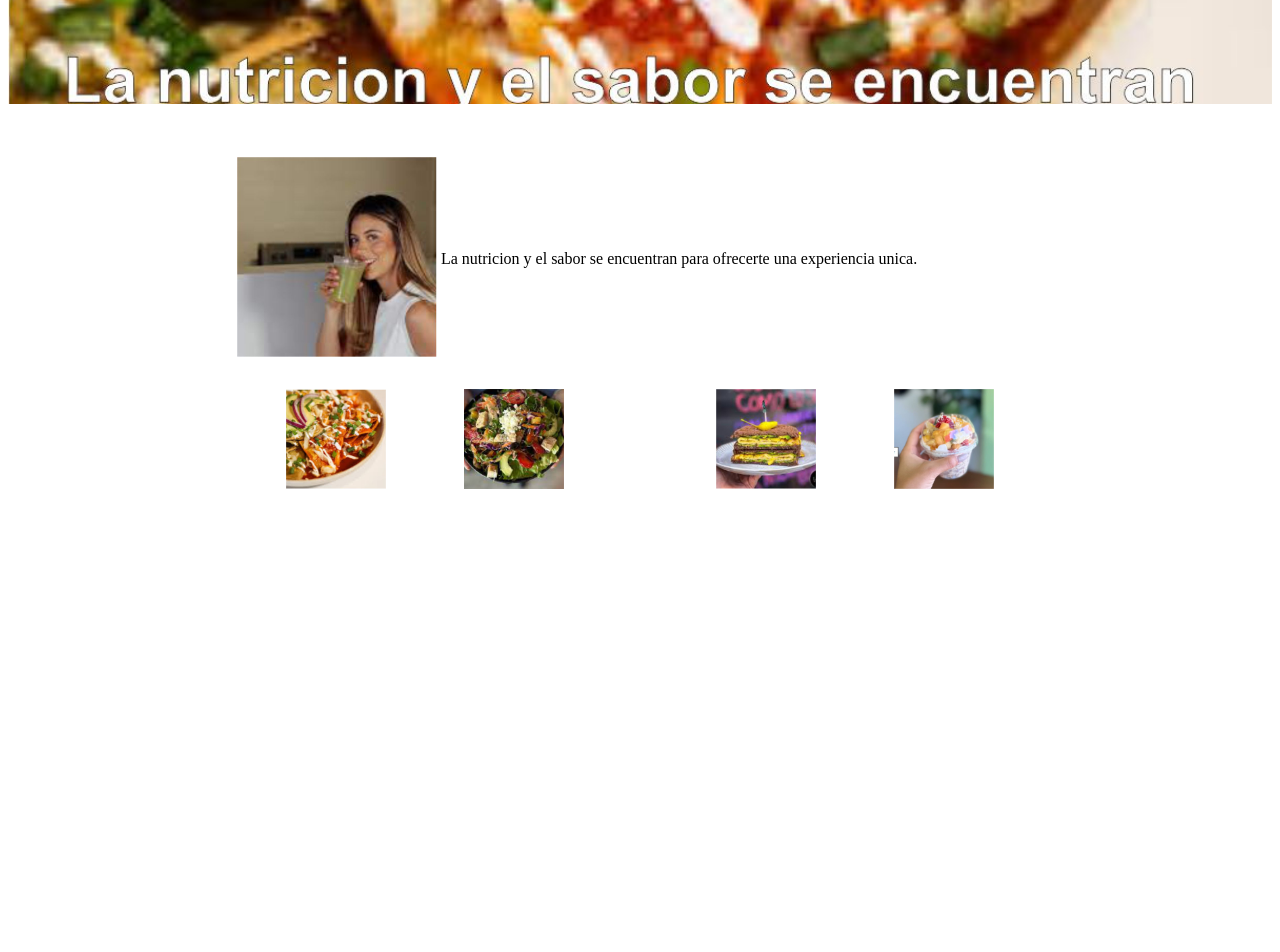
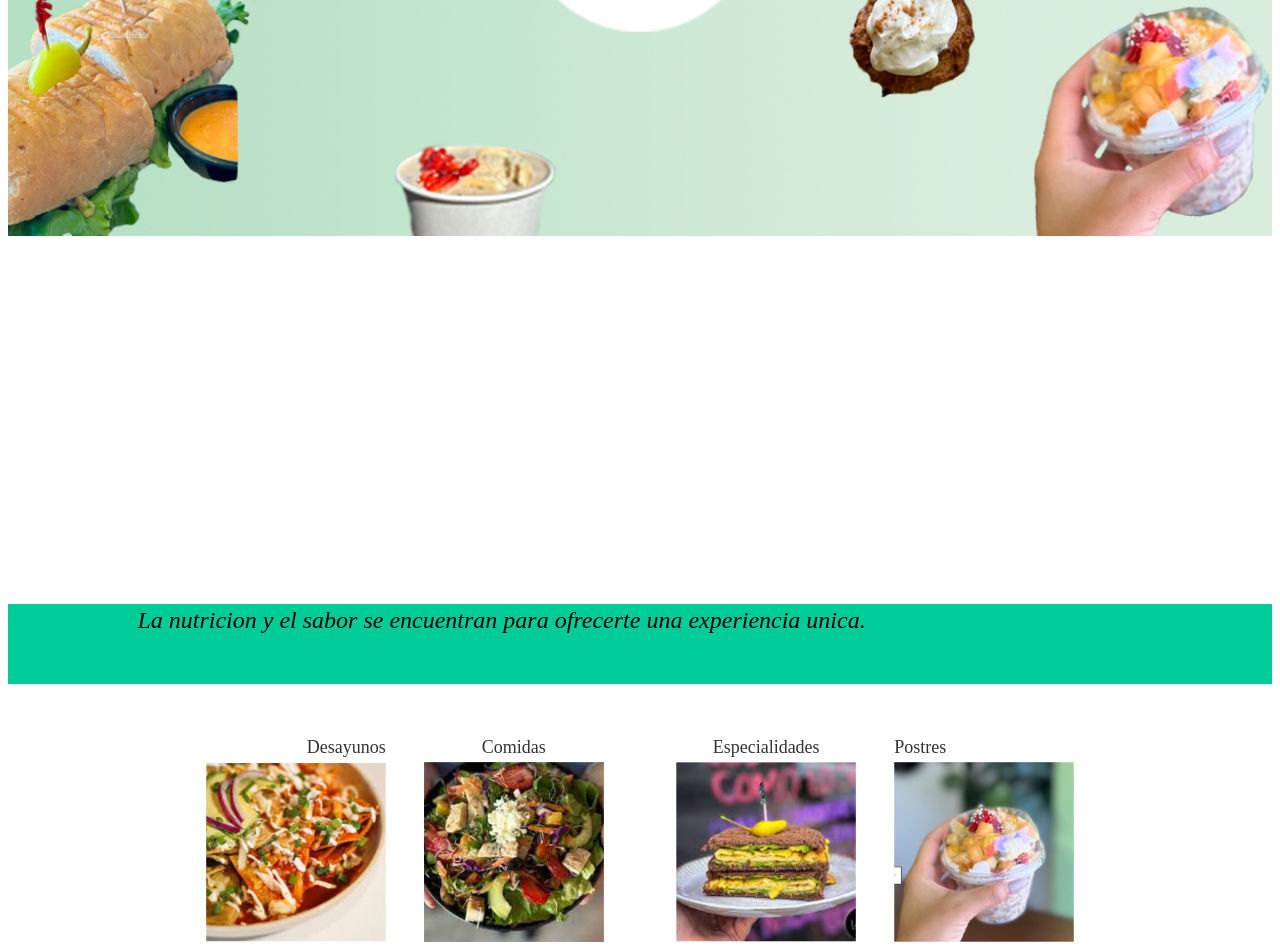
Before and after one commit to carranzaERIKA/LAVIT, a plain HTML site: page index.html in a window 1280 px wide. Shown: the part 580-1532 px from the top of the page. Before the commit the page ends 1126 px from the top, so only its background shows below. Drawn offline with Linux system fonts and the light colour scheme.

Commit message:
Add files via upload

```diff
--- a/index.html
+++ b/index.html
@@ -14,6 +14,8 @@
 	width: 100%;
 	left: 0px;
 	top: 0px;
+	background-color: #FFF;
+
 }
 .div2 {
 	font-family: "Times New Roman", Times, serif;
@@ -23,17 +25,38 @@
 	background-image: url(fotoconbebidaeditada.jpg);
 	background-repeat: no-repeat;
 }
+.divz {
+	background-color:#0C9;
+	width:100%;
+	height:80px;
+
+}
 .div2 {
 	color: #000;
 	text-decoration: none;
-	background-image: url(foto1.jpg);
+	background-image: url(fondof.png);
 	background-repeat: no-repeat;
 	background-size:100%;
-	height: 500px;
+	height: 1000px;
 	width: 100%;
 	clip: rect(auto,auto,auto,auto);
 	left: 0px;
 	margin-top: 150px;
+}
+.tituloscatalogos {
+	font-family: "MS Serif", "New York", serif;
+	font-size: 18px;
+	text-transform: none;
+	color: #333;
+	text-decoration: none;
+}
+.tituloscatalogos td {
+	text-align: center;
+}
+.intentoverde {
+	color: #000;
+	font-style: italic;
+	font-size: 24px;
 }
 </style>
 </head>
@@ -53,28 +76,32 @@
 </div>
 <p>&nbsp;</p>
 
-<div class="div2">Colocar aquí el contenido para  class "div2"</div>
-<p>&nbsp;</p>
+<div class="div2"></div>
+<div class="divz">
 <table width="80%" border="0" align="center">
   <tr>
-    <td width="30%"><div align="right"><img src="fotoconbebidaeditada.jpg" width="200px" height="200px" alt="fotoconbebida"></div></td>
-    <td width="70%">La nutricion y el sabor se encuentran para ofrecerte una experiencia unica.</td>
+    <td><span class="intentoverde">La nutricion y el sabor se encuentran para ofrecerte una experiencia unica.</span></td>
   </tr>
 </table>
+</div>
+<p>&nbsp;</p>
+
 <table width="80%" border="0" align="center">
-  <tr>
-    <td>&nbsp;</td>
-    <td>&nbsp;</td>
-    <td>&nbsp;</td>
-    <td>&nbsp;</td>
+  <tr class="tituloscatalogos">
+    <td><div align="right">Desayunos</div></td>
+    <td><div align="center">Comidas</div></td>
+    <td><div align="center">Especialidades</div></td>
+    <td><div align="left">Postres</div></td>
   </tr>
   <tr>
-    <td><div align="right"><img src="chilaquileseditados.jpg" width="100"  alt="imagen1"></div></td>
-    <td><div align="center"><img src="ensaladaeditada.jpg" width="100"  alt="imagen2"></div></td>
-    <td><div align="center"><img src="sandwicheditado.jpg" width="100"  alt="imagen3"></div></td>
-    <td><div align="left"><img src="avenaoalgo.jpg" width="100"  alt="imagen4"></div></td>
+    <td><div align="right"><img src="chilaquileseditados.jpg" width="180"  alt="imagen1"></div></td>
+    <td><div align="center"><img src="ensaladaeditada.jpg" width="180"  alt="imagen2"></div></td>
+    <td><div align="center"><img src="sandwicheditado.jpg" width="180"  alt="imagen3"></div></td>
+    <td><div align="left"><img src="avenaoalgo.jpg" width="180"  alt="imagen4"></div></td>
   </tr>
 </table>
-<p>&nbsp;</p>
+<blockquote>
+  <p>&nbsp;</p>
+</blockquote>
 </body>
 </html>
```
